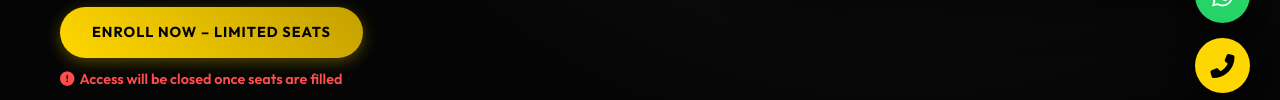
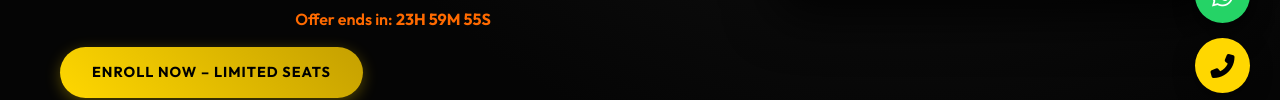
Before and after one commit to avishkarroopi/avishkarroopi, a plain HTML site: page index.html in a window 1280 px wide. Shown: the part 677-777 px from the top of the page. Drawn offline with Linux system fonts and the light colour scheme.

Commit message:
timer update

```diff
--- a/index.html
+++ b/index.html
@@ -753,7 +753,10 @@
                         <span class="old-price">₹9,999</span>
                         <span class="new-price">₹99</span>
                     </div>
-
+<div style="text-align:center; margin-bottom:15px;">
+  <span style="color:#ff6a00; font-weight:600;">Offer ends in:</span>
+  <span id="timer" style="color:#ff6a00; font-weight:700;"></span>
+</div>
                     <a href="https://wa.me/919550429016" class="btn btn-primary">Enroll Now – Limited Seats</a>
 
                     <div class="scarcity">
```
